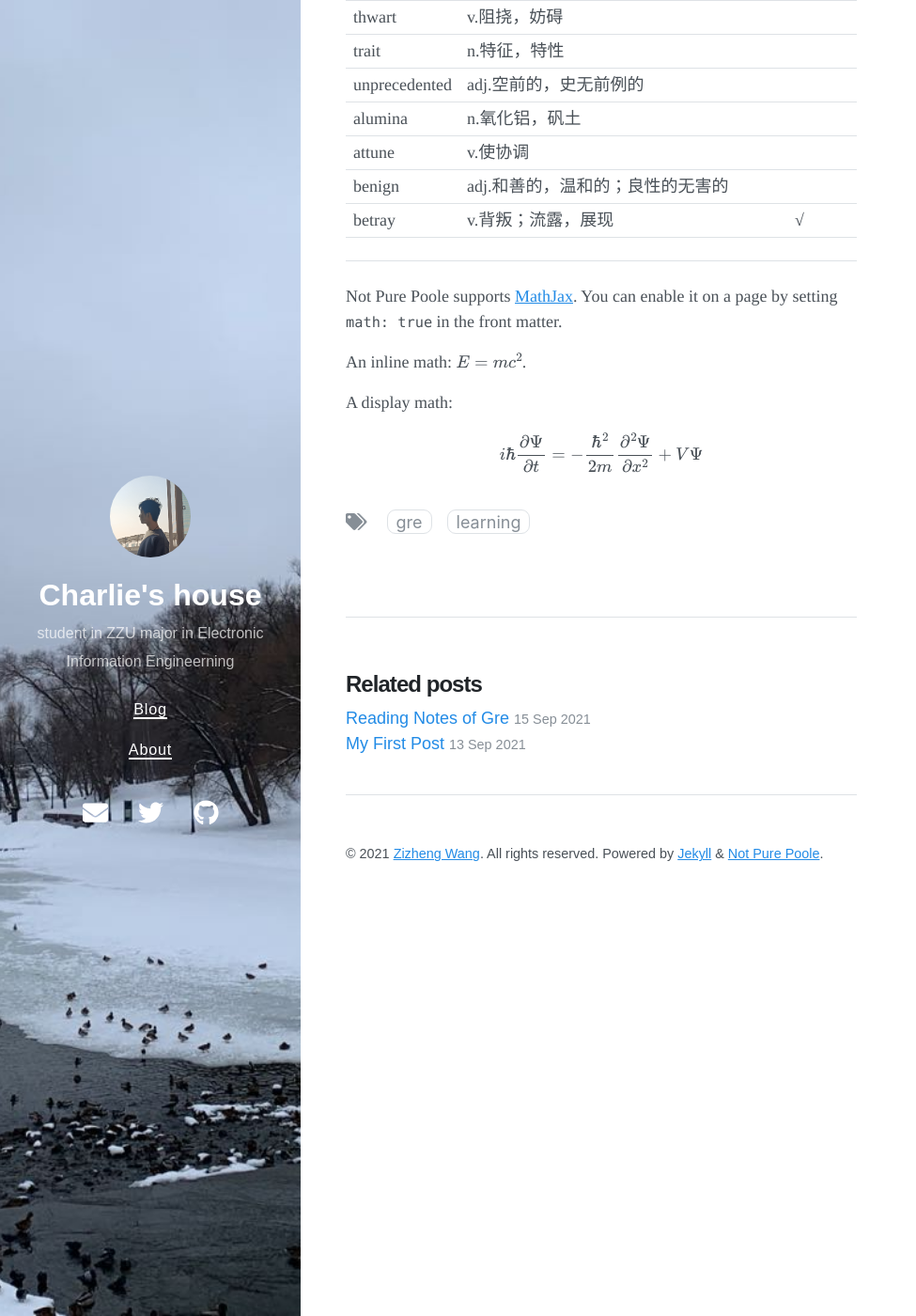
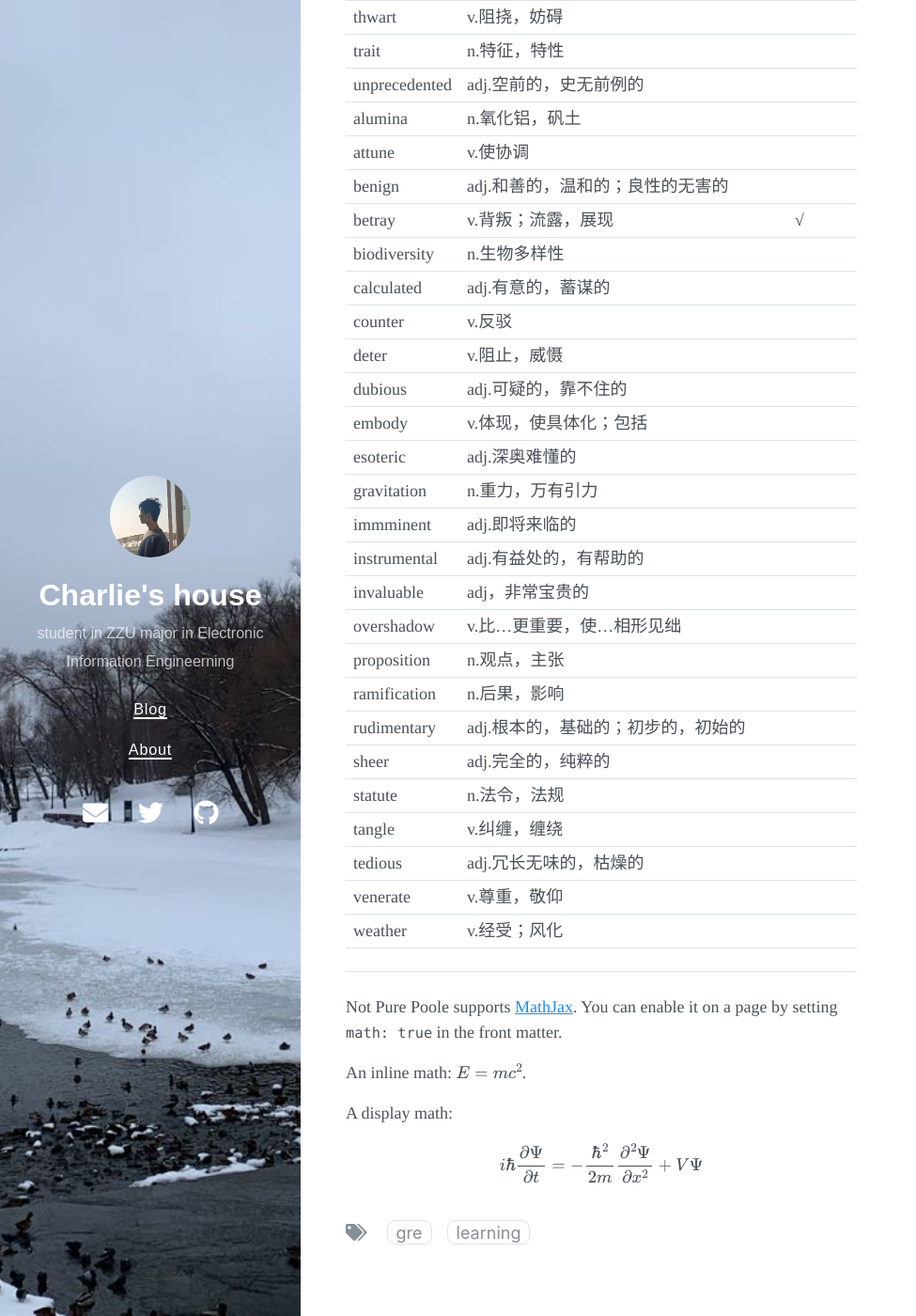
Before and after one commit to wzz1206/wzz1206.github.io, a Jekyll site: the page built from _posts/2021-9-15-Gre-Words-List.md, in a window 1280 px wide and 1400 px high, scrolled down 2831 px. Shown: the whole window at 94% size, without its empty margins (0-975 px from the left). Built offline with Jekyll 4.4.1, drawn with Linux system fonts in a browser that asks for light colours; nearby versions of some CDN libraries.

Commit message:
Update 2021-9-15-Gre-Words-List.md

```diff
--- a/_posts/2021-9-15-Gre-Words-List.md
+++ b/_posts/2021-9-15-Gre-Words-List.md
@@ -12,7 +12,7 @@ date: 2021-9-15 10:42 +0800
 |     Word     |              Translation             |  Recited  |
 |--------------|--------------------------------------|-----------|
 |perspicuity|adj.易懂的，明晰的||
-|forfeit|v.丧失；n.罚金，没收物||
+|forfeit|v.丧失；n.罚金，没收物|√|
 |posit|v.假设，认定，认为...为实；n.安置；论断||
 |lapse|n.疏忽，小错；v.失效，期满终止；衰退，衰弱|√|
 |sanguine|adj.充满信心的，乐观的;n.血红色，红粉笔（画）|√|
@@ -97,6 +97,27 @@ date: 2021-9-15 10:42 +0800
 |attune|v.使协调||
 |benign|adj.和善的，温和的；良性的无害的||
 |betray|v.背叛；流露，展现|√|
+|biodiversity|n.生物多样性||
+|calculated|adj.有意的，蓄谋的||
+|counter|v.反驳||
+|deter|v.阻止，威慑||
+|dubious|adj.可疑的，靠不住的||
+|embody|v.体现，使具体化；包括||
+|esoteric|adj.深奥难懂的||
+|gravitation|n.重力，万有引力||
+|immminent|adj.即将来临的||
+|instrumental|adj.有益处的，有帮助的||
+|invaluable|adj，非常宝贵的||
+|overshadow|v.比...更重要，使...相形见绌||
+|proposition|n.观点，主张||
+|ramification|n.后果，影响||
+|rudimentary|adj.根本的，基础的；初步的，初始的||
+|sheer|adj.完全的，纯粹的||
+|statute|n.法令，法规||
+|tangle|v.纠缠，缠绕||
+|tedious|adj.冗长无味的，枯燥的||
+|venerate|v.尊重，敬仰||
+|weather|v.经受；风化||
 
 
 
```
